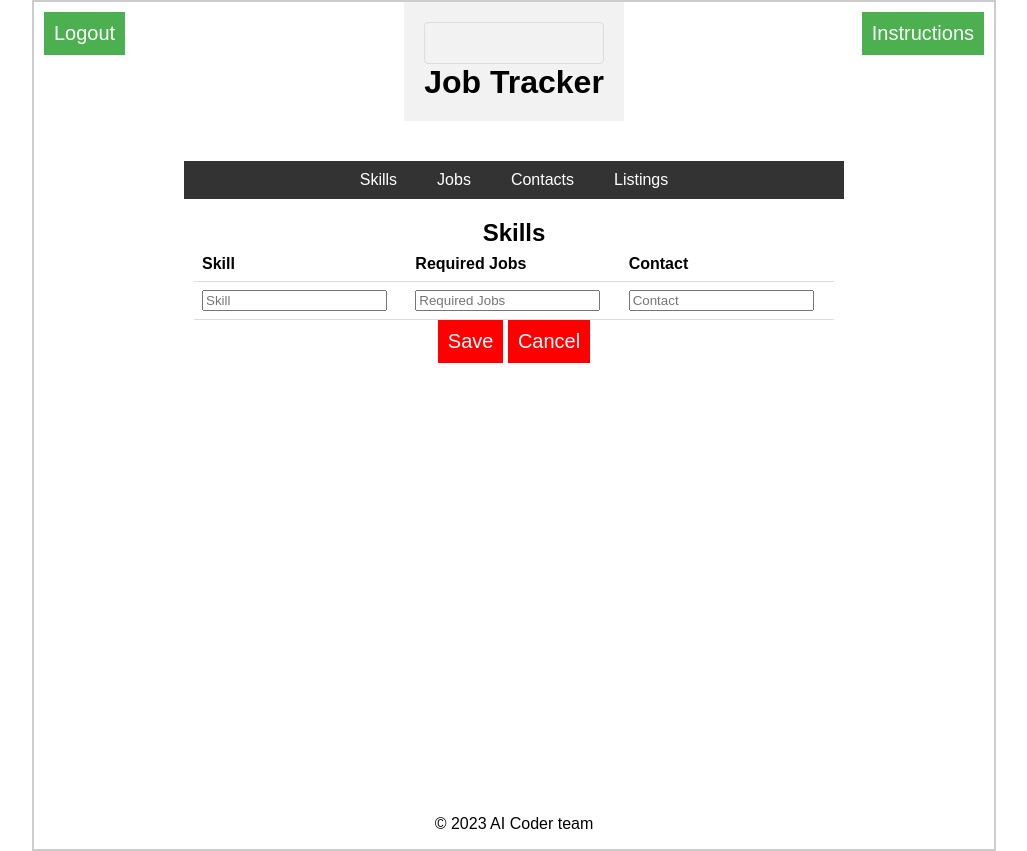
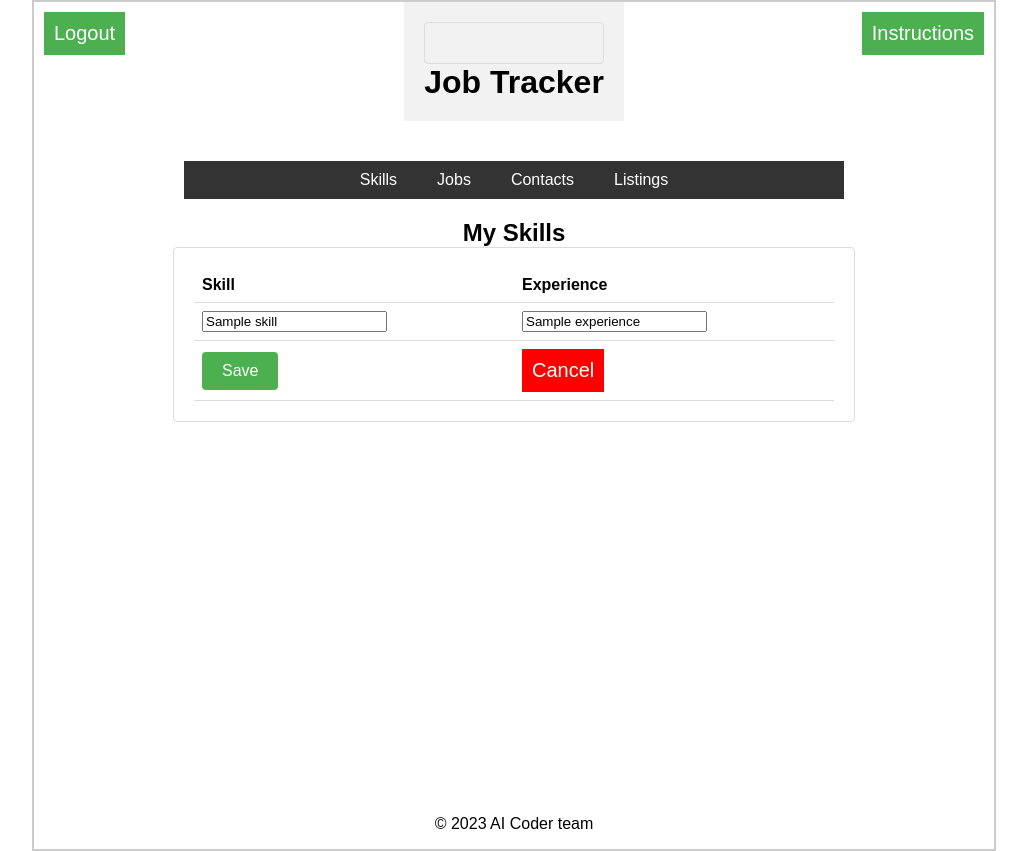
Before and after one commit to jgregg-osu/CS467, a Flask app: template templates/edit_skills.html in a window 1280 px wide. Shown: the whole page, without its empty margins (126-1153 px from the left). Run offline with Flask 2, Linux system fonts and the light colour scheme; the template is opened without the code that fills it: most values are stand-ins (such as "Sample title", 1, 10 or a date in 2020).

Commit message:
Edit function and bug fixes

```diff
--- a/main.py
+++ b/main.py
@@ -13,7 +13,8 @@
 import skills_module
 #import ast
 
-os.environ['GOOGLE_APPLICATION_CREDENTIALS'] = 'keys/cs467-394002-67a08c8a3380.json'
+
+os.environ['GOOGLE_APPLICATION_CREDENTIALS'] = 'version3-394707-28c42887d92a.json'
 
 
 app = Flask(__name__)
@@ -28,13 +29,13 @@
 
 
     # Jonathan's version
-    consumer_key='44071086643-7vml5kuk78a41s350lqv5nqvrkbr07q4.apps.googleusercontent.com',
-    consumer_secret='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',
+    #consumer_key='44071086643-7vml5kuk78a41s350lqv5nqvrkbr07q4.apps.googleusercontent.com',
+    #consumer_secret='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',
 
 
     #Chasen key
-    # consumer_key='768902936273-3lbm236f7lnj0sc4s394k13al04hnqao.apps.googleusercontent.com',
-    # consumer_secret='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',
+    consumer_key='768902936273-3lbm236f7lnj0sc4s394k13al04hnqao.apps.googleusercontent.com',
+    consumer_secret='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',
     request_token_params={
         'scope': 'email',
     },
@@ -258,10 +259,32 @@
     else:
         return ({'Error': 'Skill not created'}, 400)
 
-@app.route('/edit_skills')
+
+@app.route('/edit_skills', methods=['GET'])
 def edit_skills():
-    return render_template('edit_skills.html')
+    index = int(request.args.get('index'))
+    user = getUser()
+    skill = user['skills'][index]
+    return render_template('edit_skills.html', skill=skill, index=index)
 
+@app.route('/save_skill_edit', methods=['POST'])
+def save_skill_edit():
+    if request.method == 'POST':
+        index = int(request.form.get('index'))
+        skill_name = request.form.get('skill')
+        experience_level = request.form.get('experience')
+
+        # Update the skill details in the user's skills list
+        user = getUser()
+        skills = user['skills']
+        if index < len(skills):
+            skills[index]['skill'] = skill_name
+            skills[index]['experience'] = experience_level
+            datastore_client.put(user)
+
+        return redirect(url_for('skills'))
+    else:
+        return render_template('index.html')
 
 @app.route('/deleteSkill', methods=['POST'])
 def delete_skill():
--- a/templates/contacts.html
+++ b/templates/contacts.html
@@ -26,8 +26,8 @@
                     <td>{{ contact.title }}</td>
                     <td>{{ contact.phone }}</td>
                     <td>{{ contact.email }}</td>
-                    <td><button class="edit-button" onclick="navigateToEditContactsPage('{{loop.index - 1}}')">E{{loop.index - 1}}</button></td>
-                    <td><button class="delete-button" onclick="confirmDelete('{{loop.index - 1}}')">D{{loop.index0}}</button></td>
+                    <td><button class="edit-button" onclick="navigateToEditContactsPage('{{loop.index - 1}}')">Edit</button></td>
+                    <td><button class="delete-button" onclick="confirmDelete('{{loop.index - 1}}')">Delete</button></td>
                 </tr>
                 {% endfor %}
                 <tr>
--- a/templates/edit_skills.html
+++ b/templates/edit_skills.html
@@ -3,34 +3,36 @@
 
 {% block content %}
     <div class="table-container">
-    <h2 class="page-header">Skills</h2>
+        <h2 class="page-header">My Skills</h2>
 
-    <form class="data-form" style="display: none;">
-        <input type="text" id="job-input" placeholder="Enter a job">
-        <button type="submit">Save</button>
-    </form>
+        <!-- <form class="data-form" style="display: none;"> -->
+        <form action="/save_skill_edit" method="POST">
+            <!-- <input type="text" id="contact-input" placeholder="Enter a Skill">
+            <button type="submit">Save</button> -->
+        <!-- </form> -->
 
             <table class="data-table">
                 <thead>
                     <tr>
                         <th>Skill</th>
-                <th>Required Jobs</th>
-                <th>Contact</th>
+                        <th>Experience</th>
                     </tr>
                 </thead>
                 <tbody>
                     <tr>
-                <td><input type="text" class="input-box" placeholder="Skill"></td>
-                <td><input type="text" class="input-box" placeholder="Required Jobs"></td>
-                <td><input type="text" class="input-box" placeholder="Contact"></td>
+                        <input type="hidden" name="index" id="index" value="{{ index }}">
+                        <td><input type="text" name="skill" class="input-box" value="{{skill.skill}}" placeholder="{{skill.skill}}"></td>
+                        <td><input type="text" name="experience" class="input-box" value="{{skill.experience}}"" placeholder="{{skill.experience}}"></td>
                     </tr>
-            <!-- Add more job rows here -->
+                    <!-- Add more skill rows here -->
+                    <td><button type="submit" class="save-button">Save</button></td>
+                    <td><button type="button" class="cancel-button" onclick="refreshPage()">Cancel</button></td>
+                    <!-- {{contact}}
+                    {{index}} -->
                 </tbody>
             </table>
+        </form>
 
-    <div>
-        <td><button class="save-button" onclick="refreshPage()">Save</button></td>
-        <td><button class="cancel-button" onclick="refreshPage()">Cancel</button></td>
     </div>
 
     <script>
```
Also changed, not shown: templates/edit_contacts.html (+5 -5 lines), templates/skills.html (+4 -8 lines). Lines whose indentation alone changed are shown as unchanged.
